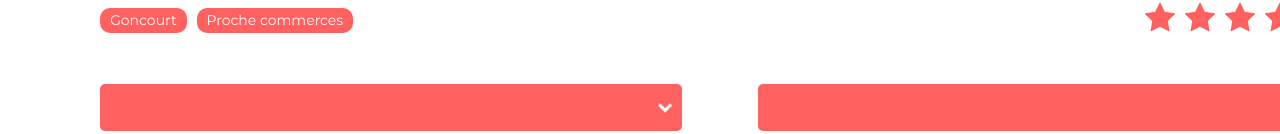
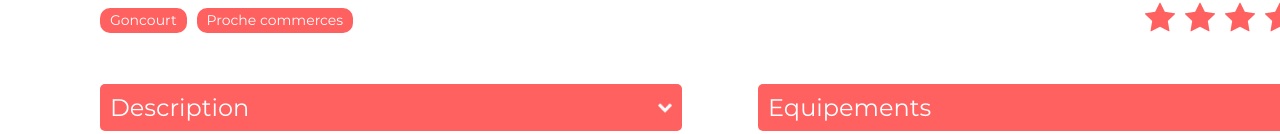
Before and after one commit to Squal94/Projet_11_Kasa_Khadir_Lounis_082022, a React (Create React App) app in the folder projet-11-khadir-lounis/: page /fiche/0979876d in a window 1280 px wide. Shown: the part 666-800 px from the top of the page. Built offline with nearby package versions, Linux system fonts and the light colour scheme.

Commit message:
correction collapse fin

```diff
--- a/projet-11-khadir-lounis/src/components/Collapse.js
+++ b/projet-11-khadir-lounis/src/components/Collapse.js
@@ -12,7 +12,7 @@ import arrowDown from "./../assets/img/down-arrow.png";
  * Fonctionnalité qui permet de créer un collapse de maniere dynamique
  */
 
-const Collapse = (props, content, title) => {
+const Collapse = (props, content) => {
   // Ces trois Hooks useState permettent de gérer l'état de la flèche du collapse au fur et à mesure de leur utilisation
   let idCollapse = "";
   let titleCollapse = "";
@@ -41,18 +41,15 @@ const Collapse = (props, content, title) => {
   }
   if (setObject.cover) {
     idCollapse = setObject.id;
-    titleCollapse = title;
-    console.log(setContent);
-    // descriptionCollapse = setContent.map((equipement) => {
-    //   return <li key={equipement}>{equipement}</li>;
-    // });
-    // } else if (setObject.equipments) {
-    //   idCollapse = setObject.id;
-    //   titleCollapse = "Equipement";
-    //   descriptionCollapse = setObject.equipments.map((equipement) => {
-    //     return <li key={equipement}>{equipement}</li>;
-    //   });
-    // }
+    if (Array.isArray(setContent)) {
+      titleCollapse = "Equipements";
+      descriptionCollapse = setContent.map((equipement) => {
+        return <li key={equipement}>{equipement}</li>;
+      });
+    } else {
+      titleCollapse = "Description";
+      descriptionCollapse = setContent;
+    }
   } else {
     idCollapse = setObject.id;
     titleCollapse = setObject.title;
--- a/projet-11-khadir-lounis/src/pages/Fiche.js
+++ b/projet-11-khadir-lounis/src/pages/Fiche.js
@@ -82,21 +82,13 @@ const Fiche = () => {
             className="fiche__collapse--description"
             key={appartement.description}
           >
-            <Collapse
-              object={appartement}
-              content={appartement.description}
-              title={"Description"}
-            />
+            <Collapse object={appartement} content={appartement.description} />
           </div>
           <div
             className="fiche__collapse--equipement"
             key={appartement.equipments}
           >
-            <Collapse
-              object={appartement}
-              content={appartement.equipments}
-              title={"Equipements"}
-            />
+            <Collapse object={appartement} content={appartement.equipments} />
           </div>
         </div>
       </main>
```
